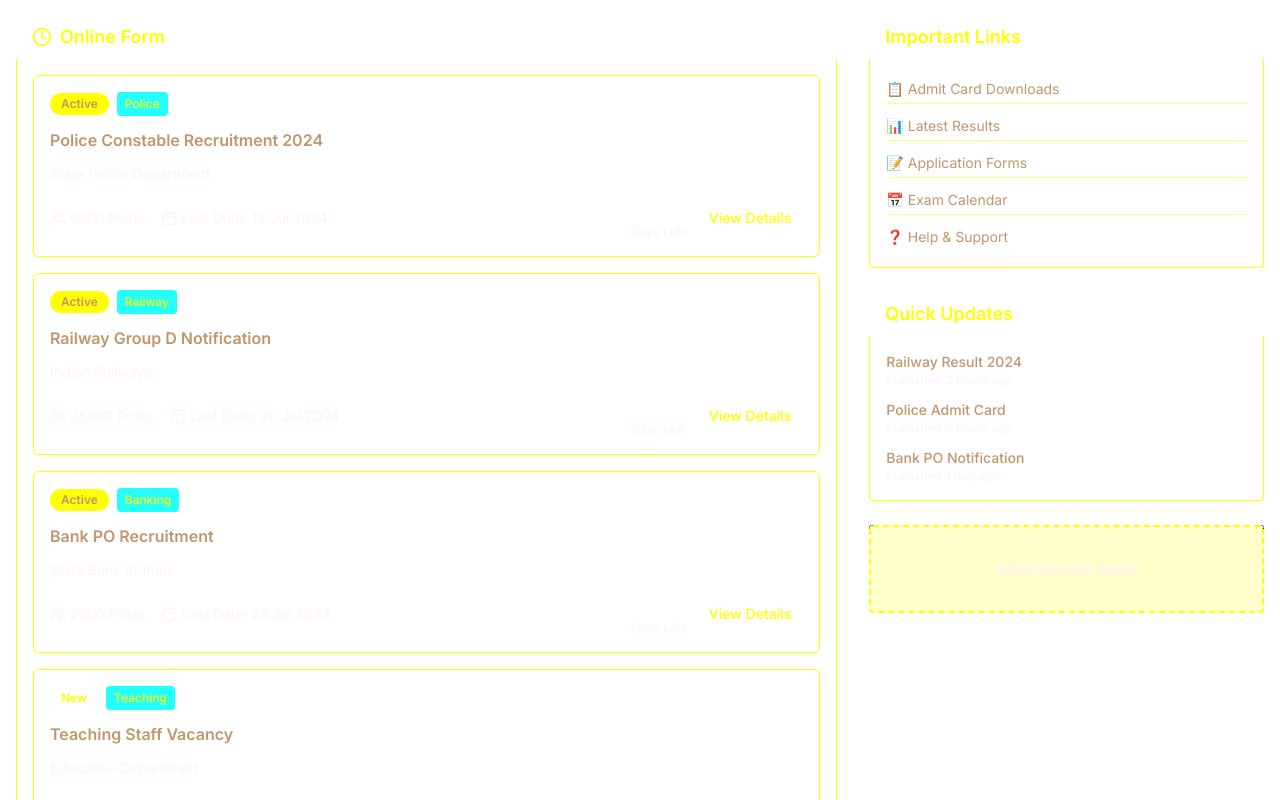
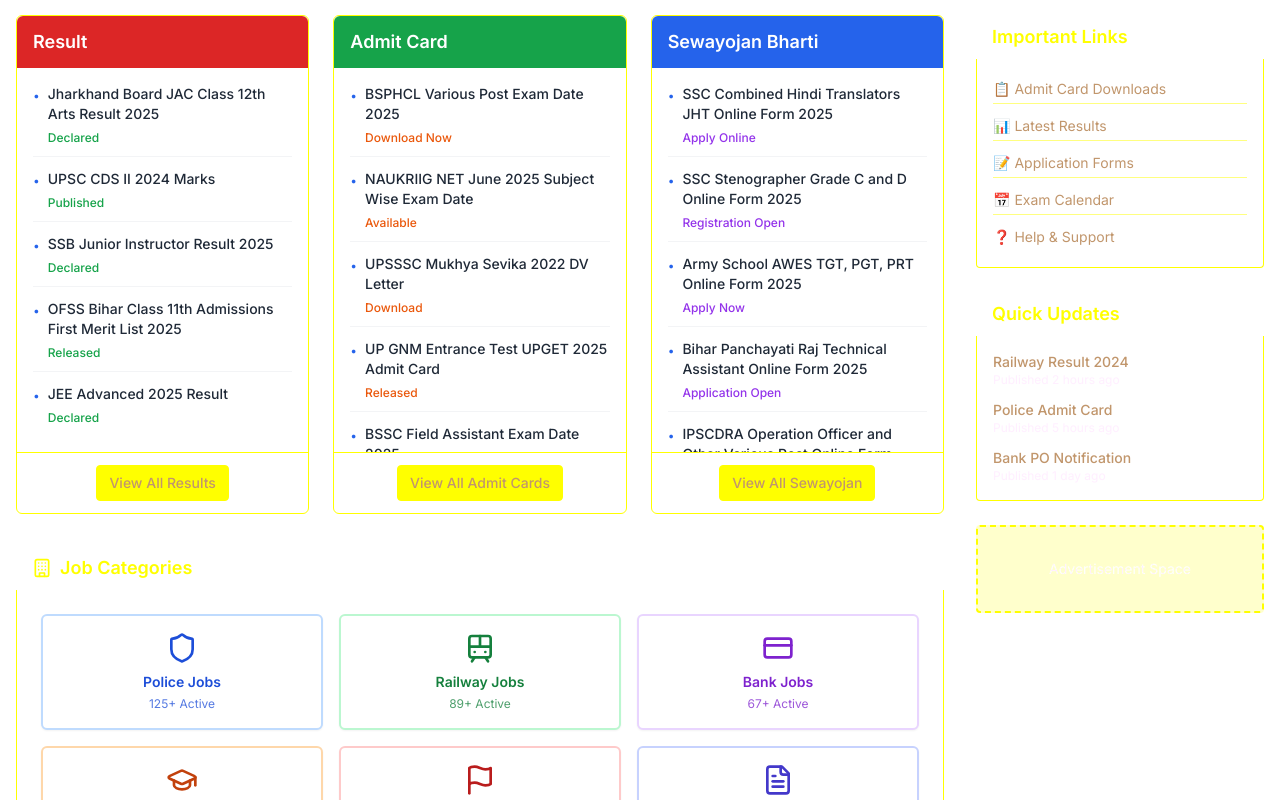
Before and after one commit to harshsharmaOO7/form-seeker-sarkari-jobs-76, a React (Vite) app: page / in a window 1280 px wide. Shown: the part 480-1280 px from the top of the page. Built offline with nearby package versions, Linux system fonts and the light colour scheme.

Commit message:
Refactor online form section
Restructure the "Online Form" section to include columns for offline forms and sewayojan bharti.

```diff
--- a/src/pages/Index.tsx
+++ b/src/pages/Index.tsx
@@ -12,46 +12,102 @@ import { Badge } from "@/components/ui/badge";
 const Index = () => {
   const [searchQuery, setSearchQuery] = useState("");
 
-  const latestJobs = [
+  const resultData = [
     {
       id: 1,
-      title: "Police Constable Recruitment 2024",
-      department: "State Police Department",
-      description: "Recruitment for 5000 Police Constable posts across various districts",
-      lastDate: "2024-07-15",
-      category: "Police",
-      posts: "5000",
-      status: "Active"
+      title: "Jharkhand Board JAC Class 12th Arts Result 2025",
+      description: "Declared",
+      link: "/result/1"
     },
     {
       id: 2,
-      title: "Railway Group D Notification",
-      department: "Indian Railways",
-      description: "Application for Track Maintainer, Helper and other Group D posts",
-      lastDate: "2024-07-20",
-      category: "Railway",
-      posts: "35000",
-      status: "Active"
+      title: "UPSC CDS II 2024 Marks",
+      description: "Published",
+      link: "/result/2"
     },
     {
       id: 3,
-      title: "Bank PO Recruitment",
-      department: "State Bank of India",
-      description: "Probationary Officer recruitment for various branches",
-      lastDate: "2024-07-25",
-      category: "Banking",
-      posts: "2000",
-      status: "Active"
+      title: "SSB Junior Instructor Result 2025",
+      description: "Declared",
+      link: "/result/3"
     },
     {
       id: 4,
-      title: "Teaching Staff Vacancy",
-      department: "Education Department",
-      description: "Primary and Secondary teacher recruitment in government schools",
-      lastDate: "2024-07-30",
-      category: "Teaching",
-      posts: "8500",
-      status: "New"
+      title: "OFSS Bihar Class 11th Admissions First Merit List 2025",
+      description: "Released",
+      link: "/result/4"
+    },
+    {
+      id: 5,
+      title: "JEE Advanced 2025 Result",
+      description: "Declared",
+      link: "/result/5"
+    }
+  ];
+
+  const admitCardData = [
+    {
+      id: 1,
+      title: "BSPHCL Various Post Exam Date 2025",
+      description: "Download Now",
+      link: "/admit-card/1"
+    },
+    {
+      id: 2,
+      title: "NAUKRIIG NET June 2025 Subject Wise Exam Date",
+      description: "Available",
+      link: "/admit-card/2"
+    },
+    {
+      id: 3,
+      title: "UPSSSC Mukhya Sevika 2022 DV Letter",
+      description: "Download",
+      link: "/admit-card/3"
+    },
+    {
+      id: 4,
+      title: "UP GNM Entrance Test UPGET 2025 Admit Card",
+      description: "Released",
+      link: "/admit-card/4"
+    },
+    {
+      id: 5,
+      title: "BSSC Field Assistant Exam Date 2025",
+      description: "Available",
+      link: "/admit-card/5"
+    }
+  ];
+
+  const sewayojanData = [
+    {
+      id: 1,
+      title: "SSC Combined Hindi Translators JHT Online Form 2025",
+      description: "Apply Online",
+      link: "/sewayojan/1"
+    },
+    {
+      id: 2,
+      title: "SSC Stenographer Grade C and D Online Form 2025",
+      description: "Registration Open",
+      link: "/sewayojan/2"
+    },
+    {
+      id: 3,
+      title: "Army School AWES TGT, PGT, PRT Online Form 2025",
+      description: "Apply Now",
+      link: "/sewayojan/3"
+    },
+    {
+      id: 4,
+      title: "Bihar Panchayati Raj Technical Assistant Online Form 2025",
+      description: "Application Open",
+      link: "/sewayojan/4"
+    },
+    {
+      id: 5,
+      title: "IPSCDRA Operation Officer and Other Various Post Online Form 2025",
+      description: "Apply Online",
+      link: "/sewayojan/5"
     }
   ];
 
@@ -106,22 +162,6 @@ const Index = () => {
     { label: "This Week", value: "543", icon: Calendar },
     { label: "Total Users", value: "50K+", icon: Users }
   ];
-
-  const formatDate = (dateString: string) => {
-    return new Date(dateString).toLocaleDateString('en-IN', {
-      day: 'numeric',
-      month: 'short',
-      year: 'numeric'
-    });
-  };
-
-  const getDaysLeft = (dateString: string) => {
-    const today = new Date();
-    const lastDate = new Date(dateString);
-    const diffTime = lastDate.getTime() - today.getTime();
-    const diffDays = Math.ceil(diffTime / (1000 * 60 * 60 * 24));
-    return diffDays;
-  };
 
   return (
     <div className="min-h-screen bg-white">
@@ -178,73 +218,101 @@ const Index = () => {
       </section>
 
       <div className="container mx-auto px-4 py-8">
-        <div className="grid grid-cols-1 lg:grid-cols-3 gap-8">
-          {/* Main Content */}
-          <div className="lg:col-span-2">
-            {/* Online Form Section */}
-            <div className="mb-8">
-              <div className="section-header rounded-t-md">
-                <div className="flex items-center">
-                  <Clock className="w-5 h-5 mr-2" />
-                  Online Form
+        <div className="grid grid-cols-1 lg:grid-cols-4 gap-8">
+          {/* Main Content - Three Columns */}
+          <div className="lg:col-span-3">
+            <div className="grid grid-cols-1 md:grid-cols-3 gap-6">
+
+              {/* Result Column */}
+              <div className="bg-white border rounded-lg">
+                <div className="bg-red-600 text-white px-4 py-3 font-semibold text-lg rounded-t-lg">
+                  Result
+                </div>
+                <div className="p-4 space-y-3 max-h-96 overflow-y-auto">
+                  {resultData.map((item) => (
+                    <div key={item.id} className="border-b border-gray-100 pb-2 last:border-b-0">
+                      <Link to={item.link} className="block hover:text-primary">
+                        <div className="flex items-start gap-2">
+                          <span className="text-blue-600 text-xs mt-1">•</span>
+                          <div>
+                            <h4 className="text-sm font-medium text-gray-800 hover:text-primary line-clamp-2">
+                              {item.title}
+                            </h4>
+                            <span className="text-xs text-green-600 font-medium">{item.description}</span>
+                          </div>
+                        </div>
+                      </Link>
+                    </div>
+                  ))}
+                </div>
+                <div className="p-3 text-center border-t">
+                  <Link to="/results">
+                    <Button variant="outline" size="sm">View All Results</Button>
+                  </Link>
                 </div>
               </div>
-              <div className="bg-white border border-t-0 rounded-b-md">
-                <div className="grid grid-cols-1 gap-4 p-4">
-                  {latestJobs.map((job) => (
-                    <Card key={job.id} className="bg-white border hover:shadow-md transition-shadow">
-                      <CardContent className="p-4">
-                        <div className="flex flex-col space-y-3">
-                          <div className="flex items-center gap-2">
-                            <Badge variant={job.status === 'New' ? 'default' : 'secondary'} className="text-xs">
-                              {job.status}
-                            </Badge>
-                            <span className="category-badge">{job.category}</span>
-                          </div>
 
-                          <h3 className="font-semibold text-foreground hover:text-primary cursor-pointer">
-                            <Link to={`/job/${job.id}`}>{job.title}</Link>
-                          </h3>
-
-                          <p className="text-sm text-muted-foreground">{job.department}</p>
-
-                          <div className="flex flex-col sm:flex-row sm:items-center justify-between gap-3">
-                            <div className="flex items-center gap-4 text-sm text-muted-foreground">
-                              <span className="flex items-center">
-                                <Users className="w-4 h-4 mr-1" />
-                                {job.posts} Posts
-                              </span>
-                              <span className="flex items-center">
-                                <Calendar className="w-4 h-4 mr-1" />
-                                Last Date: {formatDate(job.lastDate)}
-                              </span>
-                            </div>
-
-                            <div className="flex items-center gap-3">
-                              <div className="text-center">
-                                <div className="text-lg font-bold text-primary">{getDaysLeft(job.lastDate)}</div>
-                                <div className="text-xs text-muted-foreground">Days Left</div>
-                              </div>
-                              <Link to={`/job/${job.id}`}>
-                                <Button size="sm">View Details</Button>
-                              </Link>
-                            </div>
+              {/* Admit Card Column */}
+              <div className="bg-white border rounded-lg">
+                <div className="bg-green-600 text-white px-4 py-3 font-semibold text-lg rounded-t-lg">
+                  Admit Card
+                </div>
+                <div className="p-4 space-y-3 max-h-96 overflow-y-auto">
+                  {admitCardData.map((item) => (
+                    <div key={item.id} className="border-b border-gray-100 pb-2 last:border-b-0">
+                      <Link to={item.link} className="block hover:text-primary">
+                        <div className="flex items-start gap-2">
+                          <span className="text-blue-600 text-xs mt-1">•</span>
+                          <div>
+                            <h4 className="text-sm font-medium text-gray-800 hover:text-primary line-clamp-2">
+                              {item.title}
+                            </h4>
+                            <span className="text-xs text-orange-600 font-medium">{item.description}</span>
                           </div>
                         </div>
-                      </CardContent>
-                    </Card>
+                      </Link>
+                    </div>
                   ))}
                 </div>
-                <div className="p-4 text-center border-t border-border">
-                  <Link to="/category/all">
-                    <Button variant="outline">View All Forms</Button>
+                <div className="p-3 text-center border-t">
+                  <Link to="/admit-cards">
+                    <Button variant="outline" size="sm">View All Admit Cards</Button>
+                  </Link>
+                </div>
+              </div>
+
+              {/* Sewayojan Bharti Column */}
+              <div className="bg-white border rounded-lg">
+                <div className="bg-blue-600 text-white px-4 py-3 font-semibold text-lg rounded-t-lg">
+                  Sewayojan Bharti
+                </div>
+                <div className="p-4 space-y-3 max-h-96 overflow-y-auto">
+                  {sewayojanData.map((item) => (
+                    <div key={item.id} className="border-b border-gray-100 pb-2 last:border-b-0">
+                      <Link to={item.link} className="block hover:text-primary">
+                        <div className="flex items-start gap-2">
+                          <span className="text-blue-600 text-xs mt-1">•</span>
+                          <div>
+                            <h4 className="text-sm font-medium text-gray-800 hover:text-primary line-clamp-2">
+                              {item.title}
+                            </h4>
+                            <span className="text-xs text-purple-600 font-medium">{item.description}</span>
+                          </div>
+                        </div>
+                      </Link>
+                    </div>
+                  ))}
+                </div>
+                <div className="p-3 text-center border-t">
+                  <Link to="/sewayojan">
+                    <Button variant="outline" size="sm">View All Sewayojan</Button>
                   </Link>
                 </div>
               </div>
             </div>
 
             {/* Categories Grid */}
-            <div>
+            <div className="mt-8">
               <div className="section-header rounded-t-md">
                 <div className="flex items-center">
                   <Building className="w-5 h-5 mr-2" />
```
